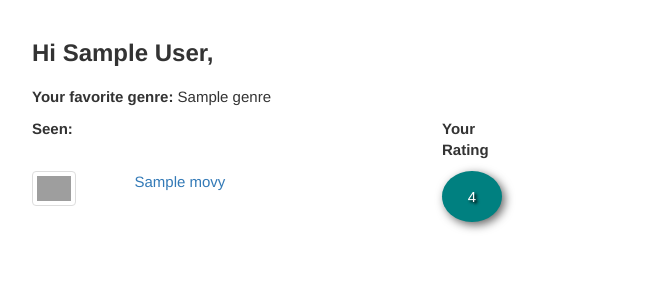
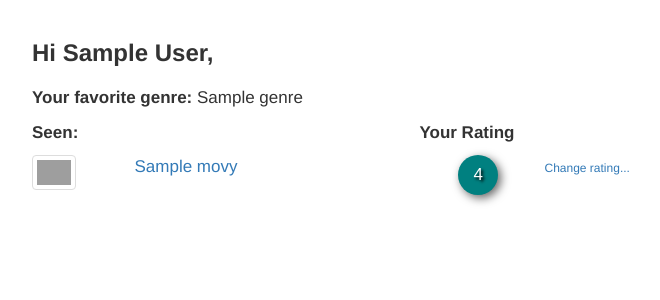
Before and after one commit to omatveyuk/cinemania, a Flask app: page /users/1 in a window 1280 px wide. Shown: the part 52-352 px from the top of the page, without its empty margins (8-668 px from the left). Run offline with Flask 2, Linux system fonts and the light colour scheme; tables that the repository leaves empty hold one stand-in row (values such as "Sample post"); some libraries are stand-ins or nearby versions; grey boxes are pictures that could not be loaded.

Commit message:
Change rating form. Doesn't work

```diff
--- a/static/styles.css
+++ b/static/styles.css
@@ -34,7 +34,7 @@ h1 {
 
 #user-details {
     margin: 0px 25px 0px 25px;
-    font-size: 15px;
+    font-size: 17px;
 }
 
 #title-movie {
@@ -59,18 +59,16 @@ h1 {
     background-color: yellow;
 }
 
-
 .prime-circle {
     color: #ffffff;
     background-color: #008080;
     text-shadow: 2px 2px 3px black;
     border-radius: 50%;
     box-shadow: 3px 3px 10px #666;
-  width: 4em;
-  padding: 1em 0;
+    width: 40px;
+    height: 40px;
+    line-height: 40px;
     text-align: center;
     font-size: 100%;
     font-family: sans-serif;
-  /*display: inline-block;*/
-  margin-right: 1em;
 }
--- a/templates/user_details.html
+++ b/templates/user_details.html
@@ -29,7 +29,7 @@
     <div class="col-xs-1">
       <b>Seen:</b>
     </div>
-    <div class="col-xs-offset-3 col-xs-1">
+    <div class="col-xs-offset-2 col-xs-2" align="right">
       <b>Your Rating</b>
     </div>
   </div>
@@ -42,25 +42,77 @@
       <div class="col-xs-3">
         <a href="{{ url_for('get_movie', movie_id= movie.themoviedb_id) }}">{{ movie.title }}</a>
       </div>
-      {% if movie.rating %}
-        <div class="col-xs-1" align="center">
+      <div class="col-xs-1" align="center">
+        {% if movie.rating %}
           <div class= "prime-circle">
             {{ movie.rating }}
           </div>
-        </div>
-      {% endif %}
+        {% endif %}
+      </div>
+      <div class="col-xs-5">
+        <a class="change-rating" data-id="{{ movie.movie_id }}" style="font-size: 12px">Change rating...</a>
+        <form class="change-rating" id="movie_{{ movie.movie_id }}" data-id="{{ movie.movie_id }}" hidden>
+            <input type="radio" name="rating" value="1" {% if movie.rating == 1 %}checked="checked"{% endif %}> 1&nbsp;&nbsp;
+            <input type="radio" name="rating" value="2" {% if movie.rating == 2 %}checked="checked"{% endif %}> 2&nbsp;&nbsp;
+            <input type="radio" name="rating" value="3" {% if movie.rating == 3 %}checked="checked"{% endif %}> 3&nbsp;&nbsp;
+            <input type="radio" name="rating" value="4" {% if movie.rating == 4 %}checked="checked"{% endif %}> 4&nbsp;&nbsp;
+            <input type="radio" name="rating" value="5" {% if movie.rating == 5 %}checked="checked"{% endif %}> 5&nbsp;&nbsp;
+            <input type="radio" name="rating" value="6" {% if movie.rating == 6 %}checked="checked"{% endif %}> 6&nbsp;&nbsp;
+            <input type="radio" name="rating" value="7" {% if movie.rating == 7 %}checked="checked"{% endif %}> 7&nbsp;&nbsp;
+            <input type="radio" name="rating" value="8" {% if movie.rating == 8 %}checked="checked"{% endif %}> 8&nbsp;&nbsp;
+            <input type="radio" name="rating" value="9" {% if movie.rating == 9 %}checked="checked"{% endif %}> 9&nbsp;&nbsp;
+            <input type="radio" name="rating" value="10" {% if movie.rating == 10 %}checked="checked"{% endif %}> 10&nbsp;&nbsp;&nbsp;&nbsp;
+            <input type="submit">
+        </form>
+      </div>
     </div>
   {% endfor %}
-
-
-
-
-
 
 </div>
 
 <script src="http://code.jquery.com/jquery.js"></script>
 <script>
+  "use strict";
+
+
+  function showNewMovieRating(result){
+    alert('ShowNewMovieRating');
+  }
+
+  function getRadioVal(form, name) {
+      var val;
+      // get list of radio buttons with specified name
+      var radios = form.elements[name];
+
+      // loop through list of radio buttons
+      for (var i=0, len=radios.length; i<len; i++) {
+          if ( radios[i].checked ) { // radio checked?
+              val = radios[i].value; // if so, hold its value in val
+              break; // and break out of for loop
+          }
+      }
+      return val; // return value of checked radio or undefined if none checked
+  }
+
+  function changeMovieRating(evt) {
+    debugger;
+    var movie_id = $(this).attr('data-id');
+    var rating = $('#movie_'+movie_id).elemets['#movie_'+movie_id].value;
+    //var form = document.getElementById("test");
+    //alert(form.elements["test"].value);
+    //var rating = $('#movie_'+movie_id).get('checked');
+    //var rating = $('idinput[name="rating"]:checked').val()
+
+    $.get('/change_rating.json', {'rating': $('input[name="rating"]:checked').val(),
+                                  'movie_id': $(this).attr('data-id')}, showNewMovieRating);
+  }
+
+  $('a.change-rating').click(function(){
+      var movie_id = $(this).attr('data-id');
+      $('#movie_'+movie_id).show();
+    });
+
+  $('form.change-rating').on('submit', changeMovieRating);
 
 
 </script>
```
Also changed, not shown: server.py (+36 -0 lines). Lines whose indentation alone changed are shown as unchanged.
